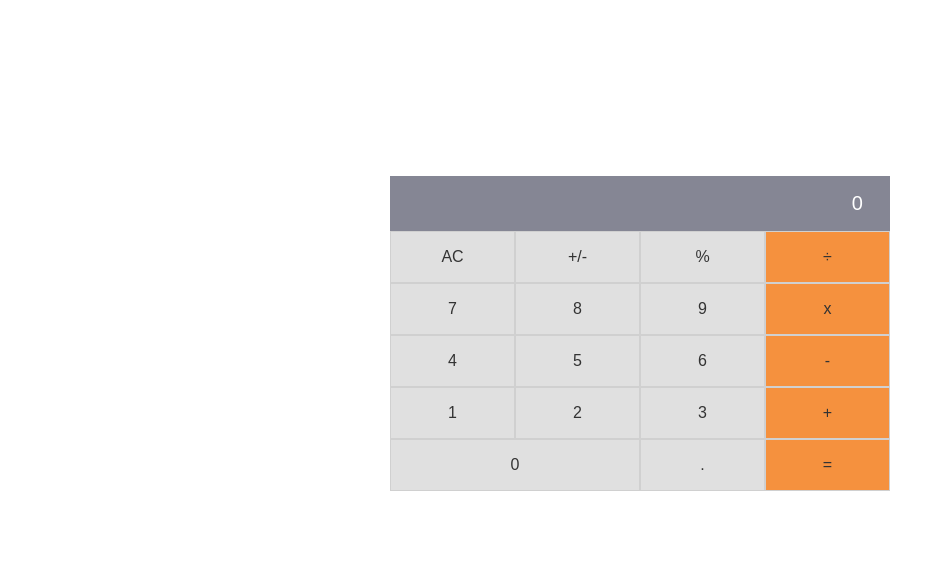
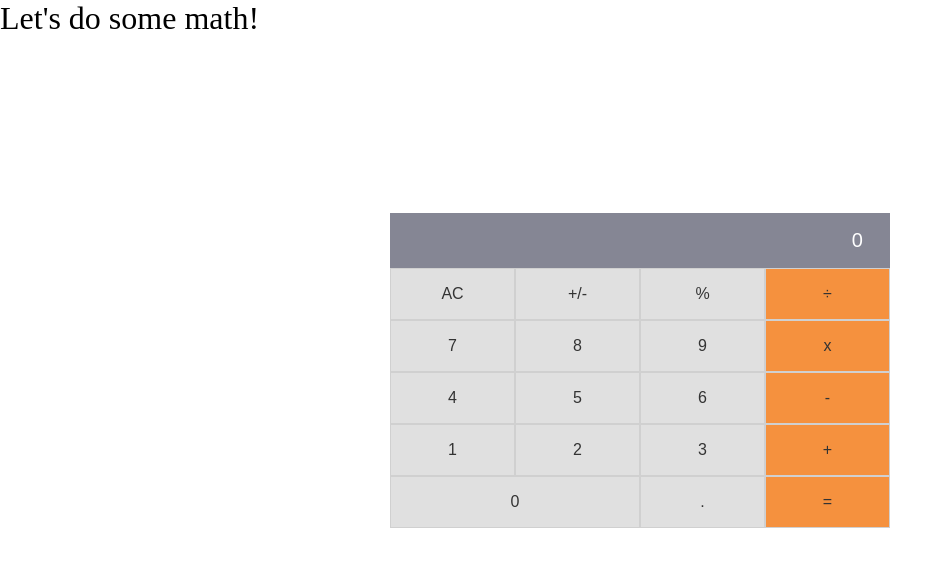
Before and after one commit to MNisarAli/Math-Magicians, a React (Create React App) app: page / in a window 1280 px wide. Shown: the top 566 px of the page, without its empty margins (0-951 px from the left). Built offline with nearby package versions, Linux system fonts and the light colour scheme.

Commit message:
Add heading to calculator app page

```diff
--- a/src/components/Calculator.js
+++ b/src/components/Calculator.js
@@ -16,6 +16,8 @@ export default function Calculator() {
 
   const { total, operation, next } = state;
   return (
+    <>
+      <h1>Let&apos;s do some math!</h1>
       <section className="calc-app">
         <input className="calc-result" type="text" value={`${total || ''} ${operation || ''} ${next || ''}`} />
         <button type="button" onClick={newOperation}>AC</button>
@@ -38,5 +40,6 @@ export default function Calculator() {
         <button type="button" onClick={newOperation}>.</button>
         <button type="button" className="operator" onClick={newOperation}>=</button>
       </section>
+    </>
   );
 }
```
Lines whose indentation alone changed are shown as unchanged.
